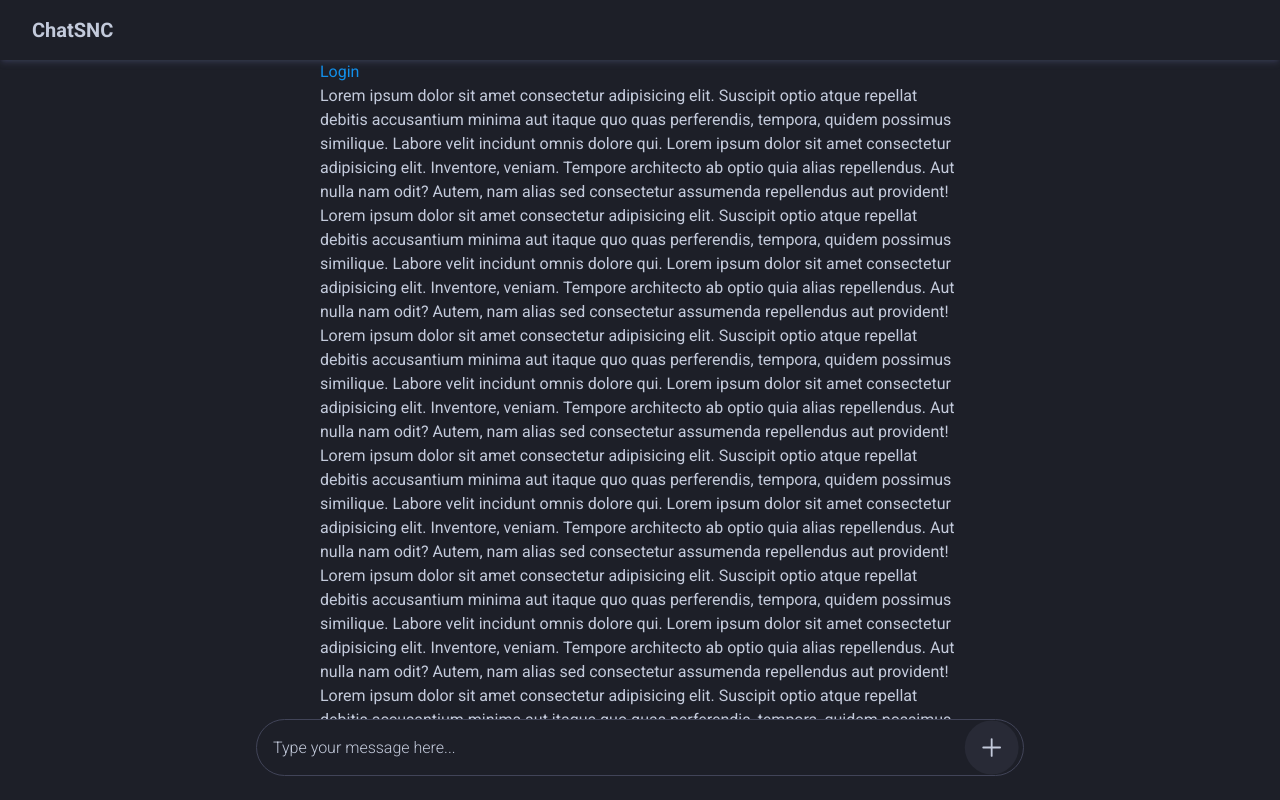
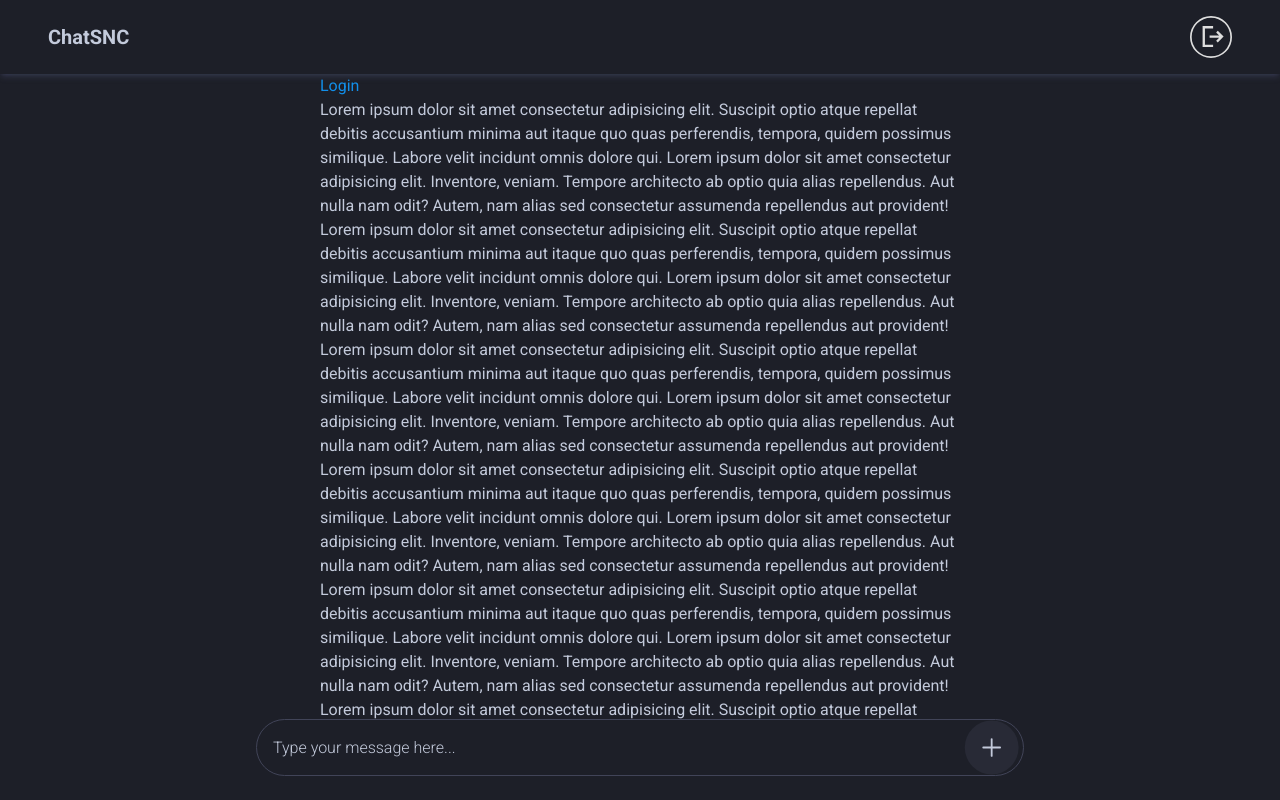
Before and after one commit to akshai-krishna-s/chatsnc, a Vue app in the folder frontend/: page / in a window 1280 px wide. Built offline with nearby package versions, Linux system fonts and the light colour scheme; no server answers; sample sign-in values are in the browser's storage.

Commit message:
Update page title and add logout functionality to Nav component

```diff
--- a/frontend/index.html
+++ b/frontend/index.html
@@ -2,9 +2,9 @@
 <html lang="en">
   <head>
     <meta charset="UTF-8" />
-    <link rel="icon" href="/favicon.ico" />
+    <!-- <link rel="icon" href="/favicon.ico" /> -->
     <meta name="viewport" content="width=device-width, initial-scale=1.0" />
-    <title>Vite App</title>
+    <title>ChatSNC</title>
   </head>
   <body>
     <div id="app"></div>
--- a/frontend/src/components/Nav.vue
+++ b/frontend/src/components/Nav.vue
@@ -1,7 +1,32 @@
 <template>
-  <div class="w-full px-8 sticky top-0 z-10 min-h-[40px] items-center justify-center shadow-md shadow-shadow py-4">
+  <div class="w-full p-12 flex sticky top-0 z-10 min-h-[40px] shadow-md shadow-shadow py-4 justify-between items-center">
     <p class="text-xl font-bold">ChatSNC</p>
+    <div v-if="isUserInHomePage()" class="cursor-pointer" @click="logoutUser">
+      <svg width="42" height="42" viewBox="0 0 50 50" fill="none" xmlns="http://www.w3.org/2000/svg">
+        <circle cx="25" cy="25" r="24" stroke="#DEDEDE" stroke-width="2" />
+        <path
+          d="M15 37V12H27.5V14.7778H17.7778V34.2222H27.5V37H15ZM33.0556 31.4444L31.1458 29.4306L34.6875 25.8889H23.3333V23.1111H34.6875L31.1458 19.5694L33.0556 17.5556L40 24.5L33.0556 31.4444Z"
+          fill="#DEDEDE"
+        />
+      </svg>
+    </div>
   </div>
 </template>
 
-<script lang="ts" setup></script>
+<script lang="ts" setup>
+import { useRouter } from 'vue-router'
+import axios from 'axios'
+
+const router = useRouter()
+
+// check if user is in home page
+function isUserInHomePage() {
+  return router.currentRoute.value.path === '/'
+}
+
+function logoutUser() {
+  localStorage.removeItem('token')
+  axios.defaults.headers.common['Authorization'] = ''
+  router.push('/login')
+}
+</script>
```
